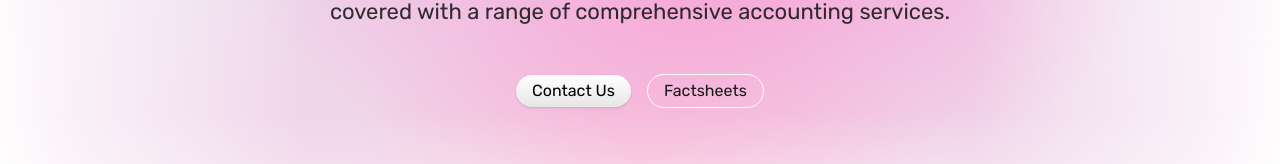
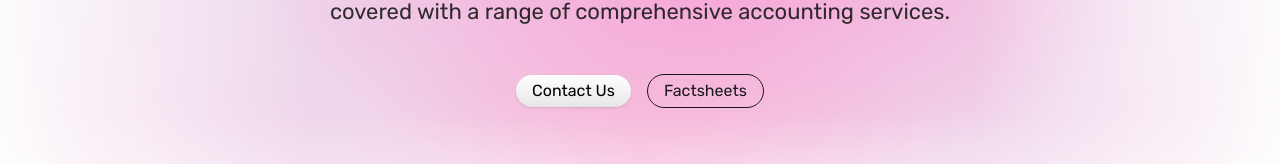
Before and after one commit to Freeman-md/genio-project, a Next.js app: page / in a window 1280 px wide. Shown: the part 464-628 px from the top of the page. Built offline with nearby package versions, Linux system fonts and the light colour scheme.

Commit message:
feat(ui): improve global gradient system & section blending

```diff
--- a/src/app/components/sections/home/hero.tsx
+++ b/src/app/components/sections/home/hero.tsx
@@ -3,7 +3,17 @@ import Button from "@/app/components/ui/button";
 export default function Hero() {
   return (
     <section className="relative isolate flex items-center justify-center text-center min-h-screen">
-      <div className="absolute inset-0 bg-gradient" />
+      <div
+        aria-hidden
+        className="
+                pointer-events-none
+                absolute inset-x-0 top-0 -z-10
+                h-[clamp(720px,100svh,1100px)]
+                bg-gradient
+                mask-bottom-fade
+              "
+      />
+
       <div className="absolute inset-0 bg-vignette" />
       <div className="absolute inset-0 edge-fade" />
 
--- a/src/app/components/sections/home/latest-news/latest-news.tsx
+++ b/src/app/components/sections/home/latest-news/latest-news.tsx
@@ -51,7 +51,7 @@ const NEWS: NewsItem[] = [
 export default function LatestNews() {
   return (
     <section className="relative isolate">
-      <div className="container py-16 md:py-24">
+      <div className="container !-mt-10 pb-16 md:pb-24">
         <h2 className="text-brand-gradient text-center text-4xl md:text-5xl">
           Latest news
         </h2>
--- a/src/app/components/sections/home/services/services-hub.tsx
+++ b/src/app/components/sections/home/services/services-hub.tsx
@@ -22,7 +22,7 @@ export default function ServicesHub() {
   return (
     <section
       aria-label="Genio services hub"
-      className="relative overflow-hidden py-14 sm:py-16 md:py-20 lg:py-24"
+      className="relative overflow-hidden !-mt-40 pb-14 sm:pb-16 md:pb-20 lg:pb-24"
     >
       <div className="container relative">
         <div className="relative grid grid-cols-[1.5fr_9fr_1.5fr] items-center gap-6 sm:gap-8 md:gap-12 lg:gap-16 max-[415px]:gap-4">
@@ -88,7 +88,6 @@ export default function ServicesHub() {
             </GradientBorder>
           </div>
 
-          {/* RIGHT STACK */}
           <div className="flex flex-col gap-6 sm:gap-8 md:gap-12 lg:gap-40">
             {rightItems.map((service) => (
               <ServiceCard
--- a/src/app/components/sections/home/testimonials/testimonials.tsx
+++ b/src/app/components/sections/home/testimonials/testimonials.tsx
@@ -49,7 +49,7 @@ const TESTIMONIALS: Testimonial[] = [
 
 export default function Testimonials() {
   return (
-    <section className="relative isolate">
+    <section className="relative isolate mask-both-fades">
       <div className="absolute inset-0 bg-gradient" />
       <div className="absolute inset-0 bg-vignette" />
       <div className="absolute inset-0 edge-fade" />
--- a/src/app/components/ui/button.tsx
+++ b/src/app/components/ui/button.tsx
@@ -10,7 +10,7 @@ const buttonStyles = cva(
           "text-black shadow-sm bg-[linear-gradient(to_bottom,rgba(255,255,255,1)_0%,rgba(230,230,230,1)_100%)] hover:bg-[linear-gradient(to_bottom,rgba(255,255,255,0.9)_0%,rgba(220,220,220,0.9)_100%)]",
         "solid-muted": "bg-muted text-foreground hover:bg-muted/90",
         "outline-white":
-          "border border-white text-foreground hover:bg-white/10",
+          "border border-foreground text-foreground hover:bg-foreground/10",
       },
       size: {
         sm: "px-4 py-1",
--- a/src/app/globals.css
+++ b/src/app/globals.css
@@ -120,6 +120,24 @@
     pointer-events: none;
   }
 
+  .mask-bottom-fade {
+    -webkit-mask-image: linear-gradient(to bottom, #000 70%, transparent 100%);
+    mask-image: linear-gradient(to bottom, #000 70%, transparent 100%);
+    -webkit-mask-size: 100% 100%;
+    mask-size: 100% 100%;
+    -webkit-mask-repeat: no-repeat;
+    mask-repeat: no-repeat;
+  }
+
+  .mask-both-fades {
+  -webkit-mask-image: linear-gradient(to bottom, transparent 0%, #000 20%, #000 80%, transparent 100%);
+  mask-image: linear-gradient(to bottom, transparent 0%, #000 20%, #000 80%, transparent 100%);
+  -webkit-mask-size: 100% 100%;
+  mask-size: 100% 100%;
+  -webkit-mask-repeat: no-repeat;
+  mask-repeat: no-repeat;
+}
+
 
   .gradient-ring {
     position: relative;
--- a/src/app/page.tsx
+++ b/src/app/page.tsx
@@ -6,16 +6,29 @@ import Testimonials from "./components/sections/home/testimonials/testimonials";
 
 export default function Home() {
   return (
-    <div>
+    <main className="relative">
+
+
       <Hero />
 
       <ServicesHub />
 
       <TaxPlanning />
 
+      <div
+        aria-hidden
+        className="
+          pointer-events-none
+          absolute inset-x-0 top-0 -z-10
+          h-[clamp(720px,100svh,1100px)]
+          bg-gradient
+          mask-bottom-fade
+        "
+      />
+
       <Testimonials />
 
       <LatestNews />
-    </div>
+    </main>
   );
 }
```
